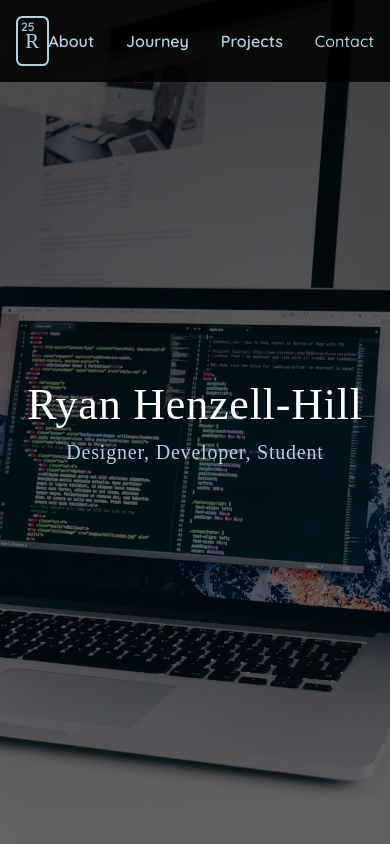
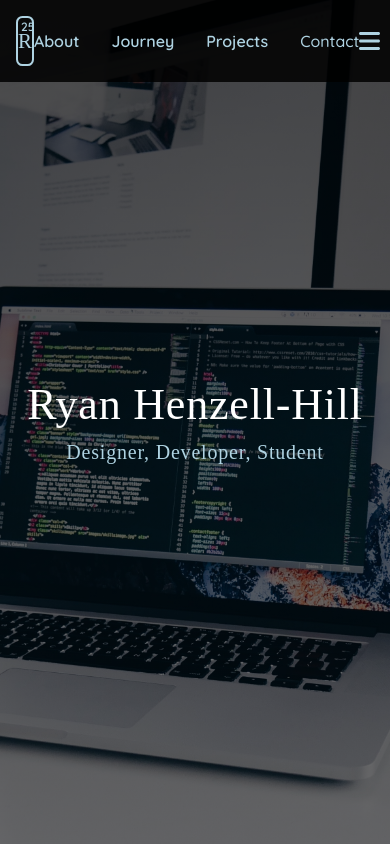
Before and after one commit to Ryhhill1998/Personal-Site, a React (Create React App) app: page / in a window 390 px wide. Shown: the top 844 px of the page. Built offline with nearby package versions, Linux system fonts and the light colour scheme; a web font is replaced by a local one.

Commit message:
added hamburger button to nav

```diff
--- a/src/App.css
+++ b/src/App.css
@@ -60,6 +60,21 @@ header .logo:hover {
 }
 
 .nav-links li:hover {
+  color: white;
+}
+
+nav button {
+  background: none;
+  border: none;
+  cursor: pointer;
+}
+
+nav .icon {
+  color: var(--secondary-theme);
+  font-size: 1.5rem;
+}
+
+nav button:hover .icon {
   color: white;
 }
 
--- a/src/App.js
+++ b/src/App.js
@@ -2,6 +2,7 @@ import { FontAwesomeIcon } from "@fortawesome/react-fontawesome";
 
 import {
   faArrowUpRightFromSquare,
+  faBars,
   faCode,
   faEnvelope,
   faServer,
@@ -57,6 +58,10 @@ const App = () => {
               <a href="mailto: ryan.henzell-hill@outlook.com">Contact</a>
             </li>
           </ul>
+
+          <button>
+            <FontAwesomeIcon className="icon" icon={faBars} />
+          </button>
         </nav>
       </header>
 
@@ -181,7 +186,7 @@ const App = () => {
             <div className="timeline">
               <div className="row">
                 <div className="date-container container-lhs">
-                  <span>June 2021</span>
+                  <span>October 2018</span>
 
                   <div className="timeline-indicator"></div>
                   <div className="timeline-end"></div>
```
